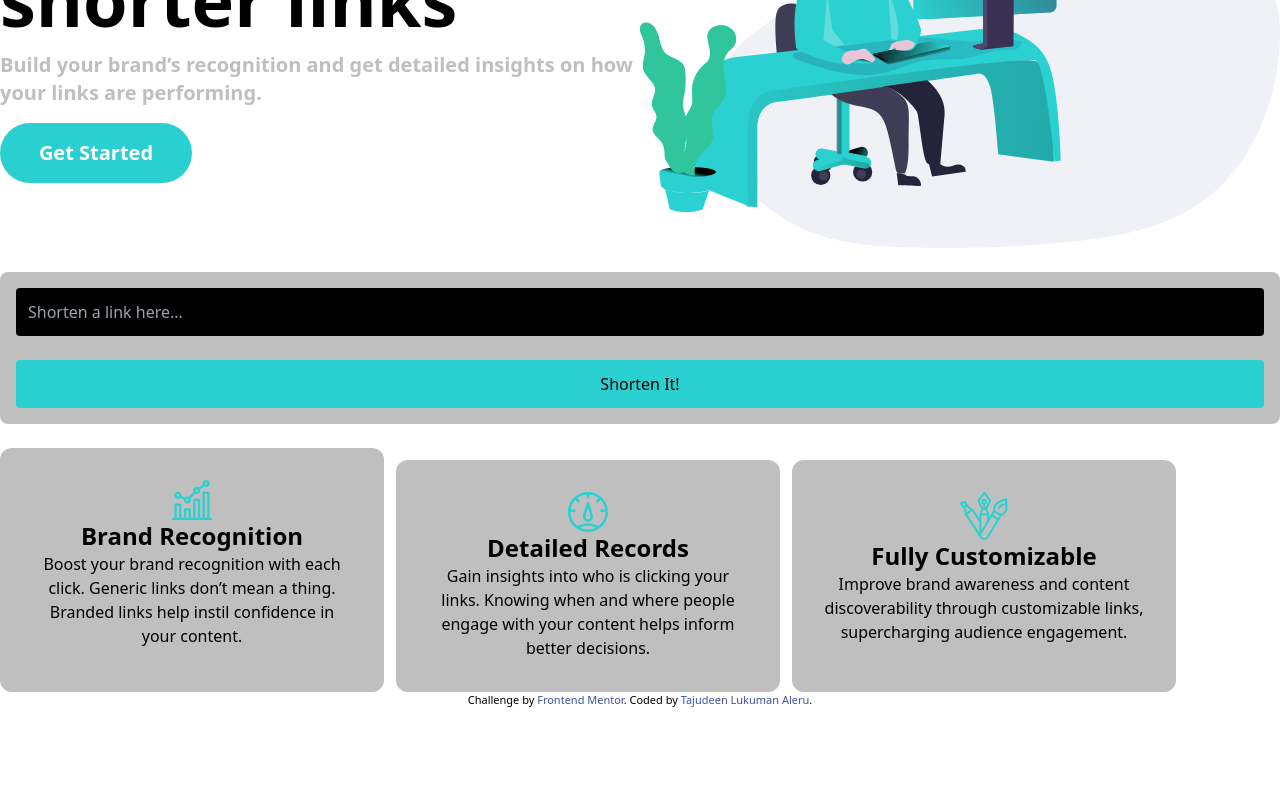
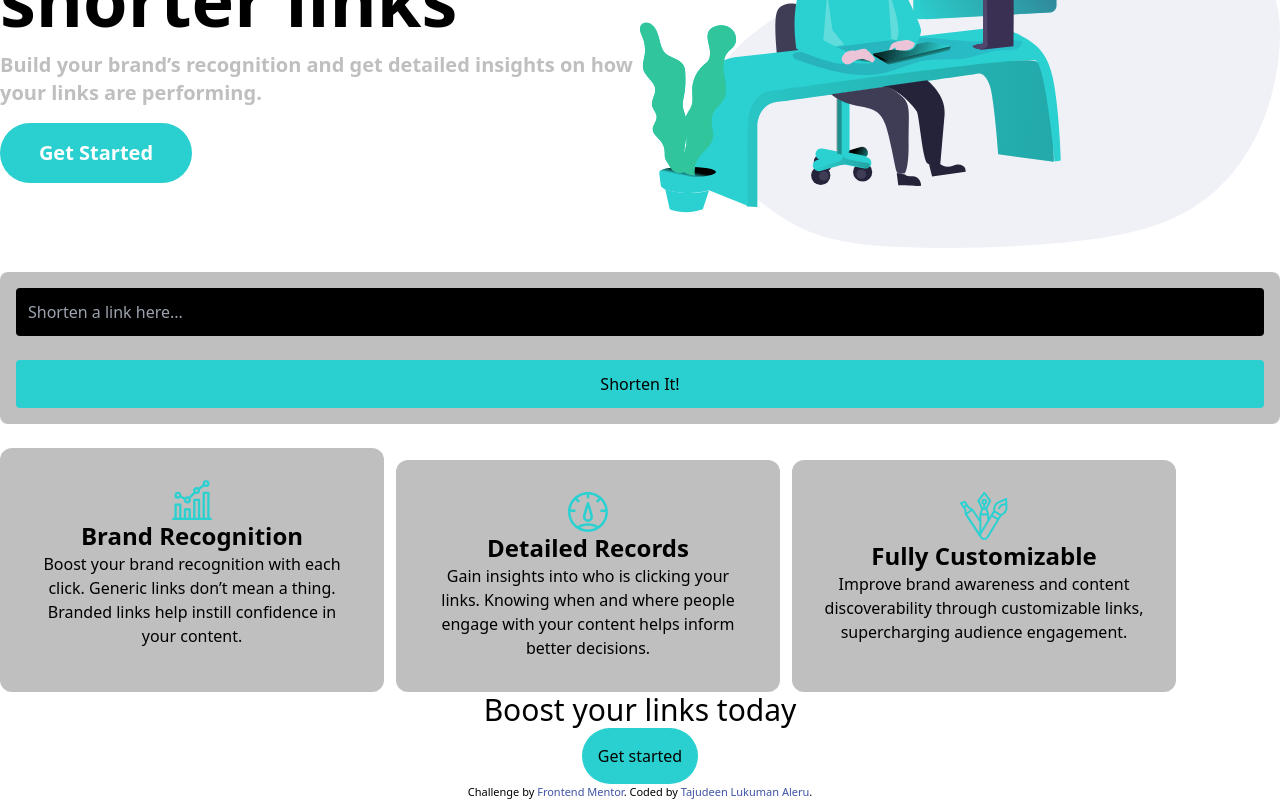
Before and after one commit to mrlukuman/fem-url-shortener, a React (Create React App) app: page / in a window 1280 px wide. Shown: the part 213-1013 px from the top of the page. Before the commit the page ends 921 px from the top, so only its background shows below. Built offline with nearby package versions, Linux system fonts and the light colour scheme.

Commit message:
Add CTA section

```diff
--- a/src/App.js
+++ b/src/App.js
@@ -1,4 +1,5 @@
 import "./App.css";
+import CTA from "./components/CTA/Cta";
 import Header from "./components/Header/Header";
 import Hero from "./components/Hero/Hero";
 import Shortener from "./components/shortner/Shortener";
@@ -11,6 +12,7 @@ function App() {
       <Hero></Hero>
       <Shortener></Shortener>
       <Stats></Stats>
+      <CTA></CTA>
     </div>
   );
 }
--- a/src/components/CTA/Cta.jsx
+++ b/src/components/CTA/Cta.jsx
@@ -0,0 +1,8 @@
+export default function CTA() {
+  return (
+    <div>
+      <h1 className="text-3xl">Boost your links today</h1>
+      <button className="rounded-full p-4 bg-cyan">Get started</button>
+    </div>
+  );
+}
--- a/src/components/Statistics/Stats.jsx
+++ b/src/components/Statistics/Stats.jsx
@@ -9,7 +9,7 @@ const Stats = () => {
       statimage: brand,
       stattitle: "Brand Recognition",
       statdescription:
-        "Boost your brand recognition with each click. Generic links don’t mean a thing. Branded links help instil confidence in your content.",
+        "Boost your brand recognition with each click. Generic links don’t mean a thing. Branded links help instill confidence in your content.",
     },
     stat2: {
       statimage: detailed,
```
